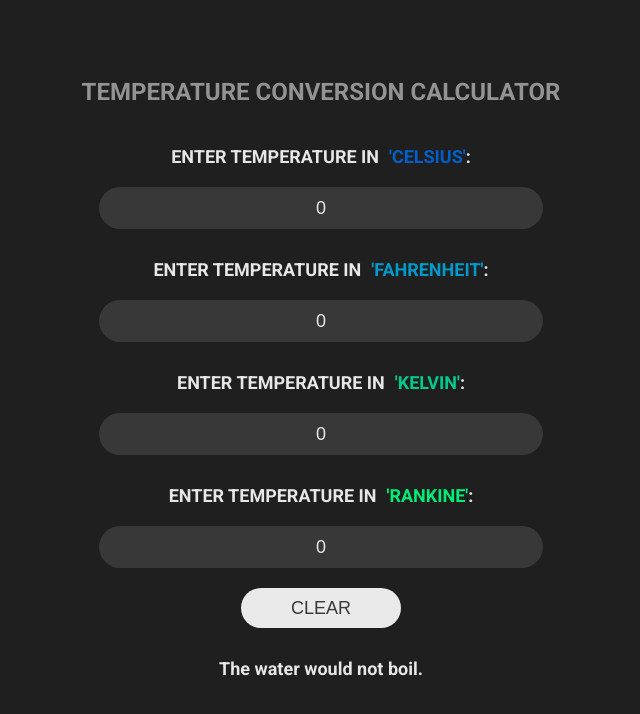
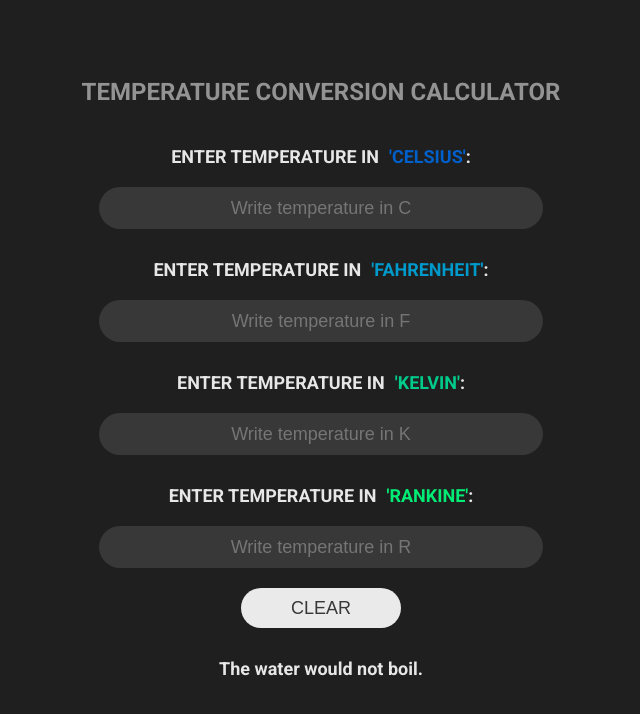
Before and after one commit to ilyaphilin/temperature-conversion-calculator, a React (Create React App) app: page / in a window 1280 px wide. Shown: the top 714 px of the page, without its empty margins (319-959 px from the left). Built offline with nearby package versions, Linux system fonts and the light colour scheme.

Commit message:
were added placeholder and rounding methods

```diff
--- a/src/components/calculator/index.jsx
+++ b/src/components/calculator/index.jsx
@@ -4,6 +4,7 @@ import './style.css';
 const TemperatureInput = ({value, scale, onChange}) => {
     return <input
         value={value}
+        placeholder={`Write temperature in ${scale}`}
         onChange={(e) => onChange(e.target.value, scale)}/>
 }
 
@@ -16,40 +17,39 @@ const BoilingVerdict = ({temp}) => {
 }
 
 export default function Calculator() {
-    const [tempC, setTempC] = useState(0);
-    const [tempF, setTempF] = useState(0);
-    const [tempK, setTempK] = useState(0);
-    const [tempR, setTempR] = useState(0);
-
+    const [tempC, setTempC] = useState();
+    const [tempF, setTempF] = useState();
+    const [tempK, setTempK] = useState();
+    const [tempR, setTempR] = useState();
     const handleTempChange = (temp, scale) => {
         if (scale === 'C') {
             setTempC(temp);
-            setTempF((temp * 1.8) + 32);
-            setTempK(+temp + 273.15);
-            setTempR((temp * 1.8) + 491.67);
+            setTempF(((temp * 1.8) + 32).toFixed(2));
+            setTempK((+temp + 273.15).toFixed(2));
+            setTempR(((temp * 1.8) + 491.67).toFixed(2));
         } else if (scale === 'F') {
             setTempF(temp);
-            setTempC((temp - 32) * (5 / 9));
-            setTempK((+temp + 459.67) * 5 / 9);
-            setTempR(+temp + 459.67);
+            setTempC(((temp - 32) * (5 / 9)).toFixed(2));
+            setTempK(((+temp + 459.67) * 5 / 9).toFixed(2));
+            setTempR((+temp + 459.67).toFixed(2));
         } else if (scale === 'K') {
             setTempK(temp);
-            setTempC(temp - 273.15);
-            setTempF((temp - 273.15) * (9 / 5) + 32);
-            setTempR(temp * (9 / 5));
+            setTempC((temp - 273.15).toFixed(2));
+            setTempF(((temp - 273.15) * (9 / 5) + 32).toFixed(2));
+            setTempR((temp * (9 / 5)).toFixed(2));
         } else if (scale === 'R') {
             setTempR(temp);
-            setTempC((temp * (5 / 9)) - 273.15);
-            setTempF(temp - 459.67);
-            setTempK(temp * (5 / 9));
+            setTempC(((temp * (5 / 9)) - 273.15).toFixed(2));
+            setTempF((temp - 459.67).toFixed(2));
+            setTempK((temp * (5 / 9)).toFixed(2));
         }
     }
 
     const ResetButton = () => {
-        setTempC(0);
-        setTempF(0);
-        setTempK(0);
-        setTempR(0);
+        setTempC('');
+        setTempF('');
+        setTempK('');
+        setTempR('');
     }
 
     return (
@@ -59,25 +59,21 @@ export default function Calculator() {
             <TemperatureInput
                 value={tempC}
                 scale='C'
-                placeholder="Write temperature"
                 onChange={handleTempChange}/>
             <p>ENTER TEMPERATURE IN <span className='lightBlue'> 'FAHRENHEIT'</span>:</p>
             <TemperatureInput
                 value={tempF}
                 scale='F'
-                placeholder="Write temperature"
                 onChange={handleTempChange}/>
             <p>ENTER TEMPERATURE IN <span className='darkGreen'> 'KELVIN'</span>:</p>
             <TemperatureInput
                 value={tempK}
                 scale='K'
-                placeholder="Write temperature"
                 onChange={handleTempChange}/>
             <p>ENTER TEMPERATURE IN <span className='green'> 'RANKINE'</span>:</p>
             <TemperatureInput
                 value={tempR}
                 scale='R'
-                placeholder="Write temperature"
                 onChange={handleTempChange}/>
 
             <button onClick={ResetButton}>CLEAR</button>
```
